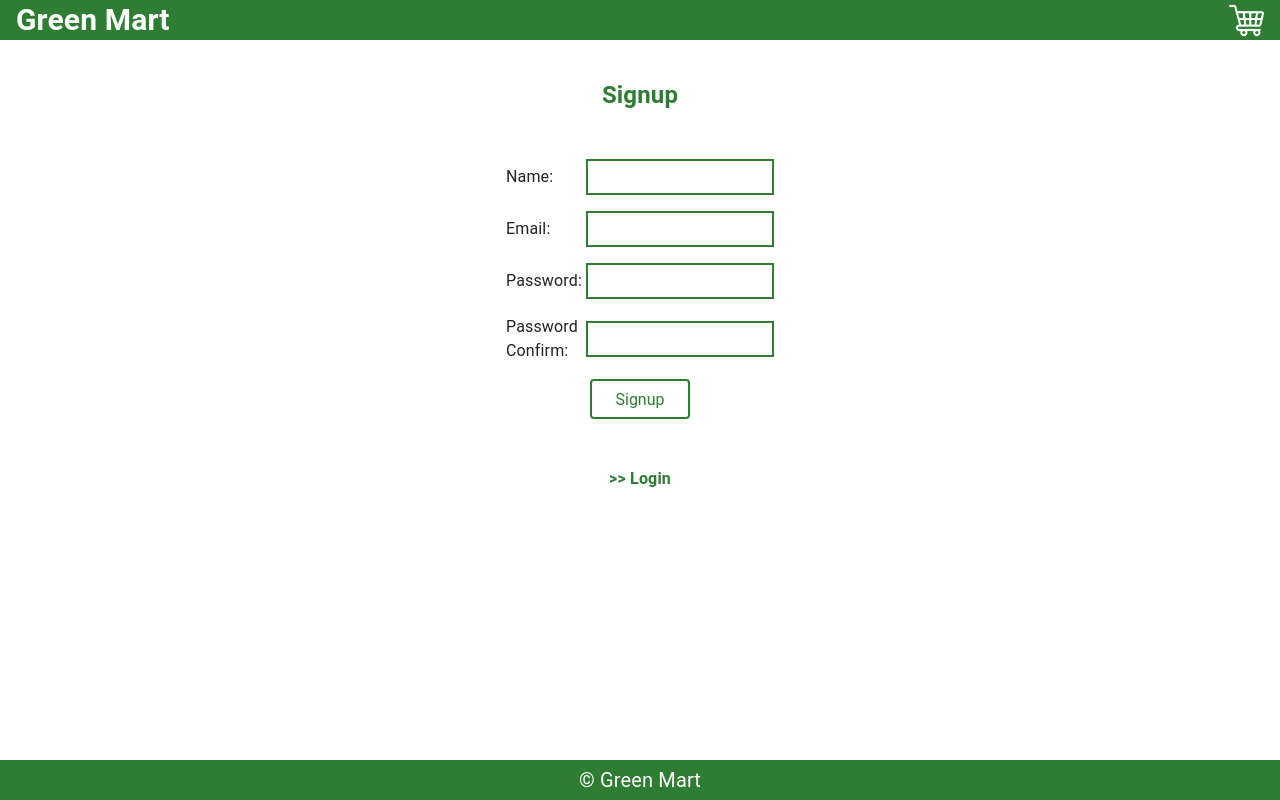
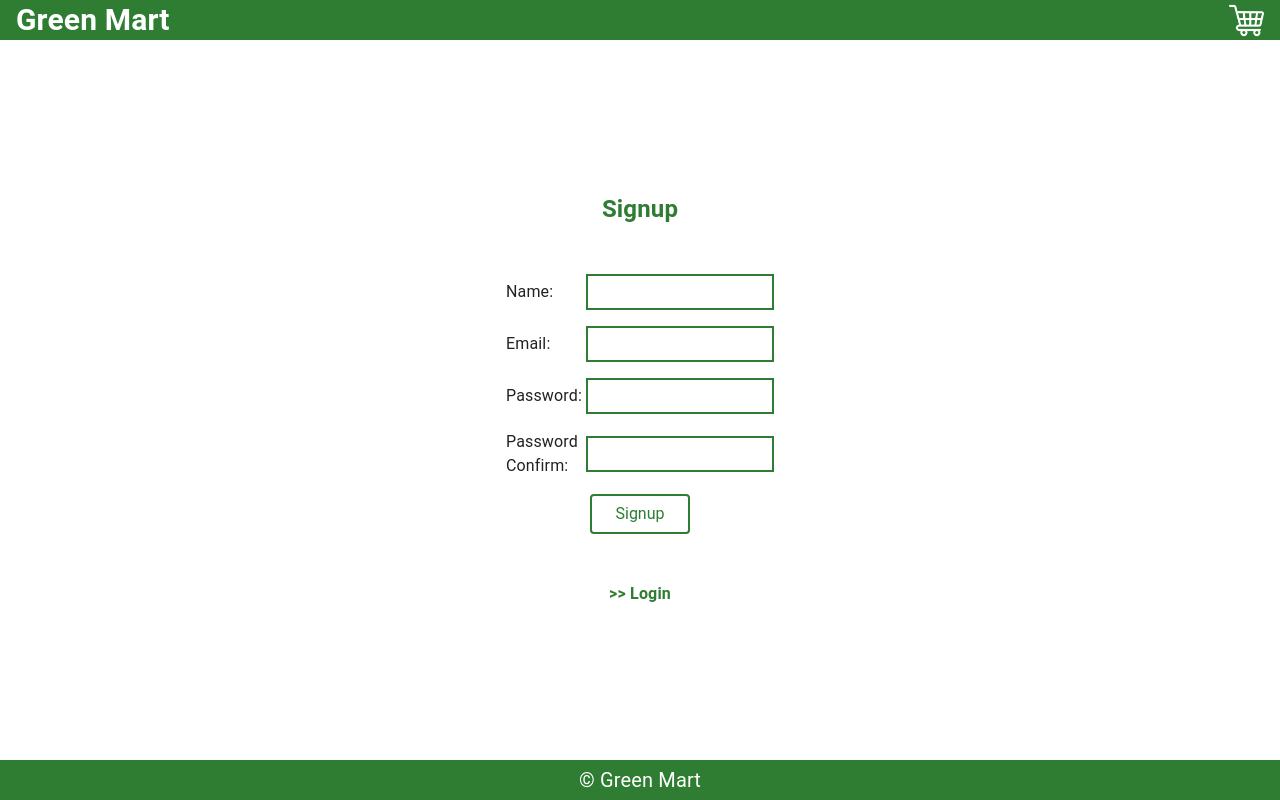
Before and after one commit to katsu0511/green_mart_express, a React (Vite) app in the folder frontend/: page /signup in a window 1280 px wide. Built offline with nearby package versions, Linux system fonts and the light colour scheme; no server answers.

Commit message:
modified css a bit

```diff
--- a/frontend/src/pages/SignupPage/SignupPage.css
+++ b/frontend/src/pages/SignupPage/SignupPage.css
@@ -0,0 +1,10 @@
+.signup-page {
+  display: flex;
+  align-items: center;
+  width: 100%;
+  height: 100%;
+}
+
+.signup-form {
+  width: 100%;
+}
--- a/frontend/src/pages/SignupPage/SignupPage.tsx
+++ b/frontend/src/pages/SignupPage/SignupPage.tsx
@@ -1,3 +1,4 @@
+import './SignupPage.css';
 import { useState } from 'react';
 import useForm from '@/lib/useForm';
 import { handleSignup } from '@/lib/auth';
@@ -34,8 +35,8 @@ export default function SignupPage() {
   };
 
   return (
-    <div className='flex items-center w-full h-full'>
-      <form className='w-full' onSubmit={signup}>
+    <div className='signup-page'>
+      <form className='signup-form' onSubmit={signup}>
         <Heading title='Signup' />
         <FormInput label='Name' type='text' value={name} onChange={(e) => setName(e.target.value)} />
         <FormInput label='Email' type='email' value={email} onChange={(e) => setEmail(e.target.value)} />
```
